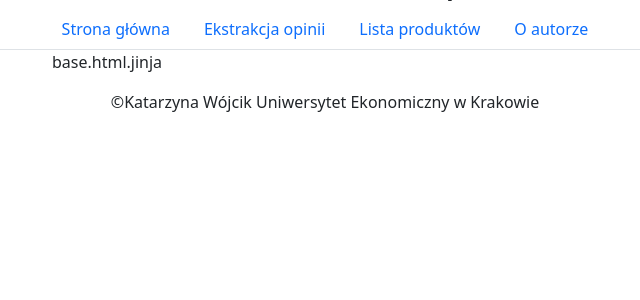
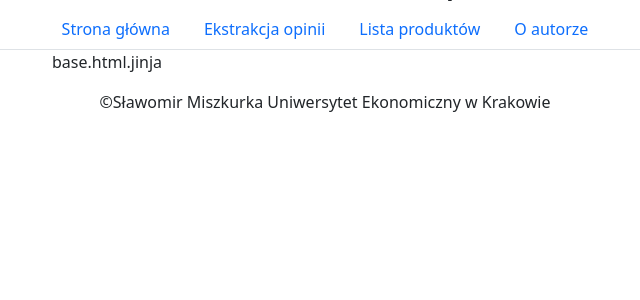
Before and after one commit to SlawomirMiszkurka/Ceneo_WebScrapper, a Python web app: template app/templates/base.html.jinja in a window 1280 px wide. Shown: the part 48-348 px from the top of the page, without its empty margins (315-955 px from the left). Run offline with Jinja, Linux system fonts and the light colour scheme; the template is opened without the code that fills it, so the values that code supplies are empty.

Commit message:
2022-06-03 SM part4

```diff
--- a/app/templates/base.html.jinja
+++ b/app/templates/base.html.jinja
@@ -43,7 +43,7 @@
         </div>
     </div>
     <footer class="text-center container">
-        <p>&copy;Katarzyna Wójcik Uniwersytet Ekonomiczny w Krakowie</p>
+        <p>&copy;Sławomir Miszkurka Uniwersytet Ekonomiczny w Krakowie</p>
     </footer>
 
 </body>
```
